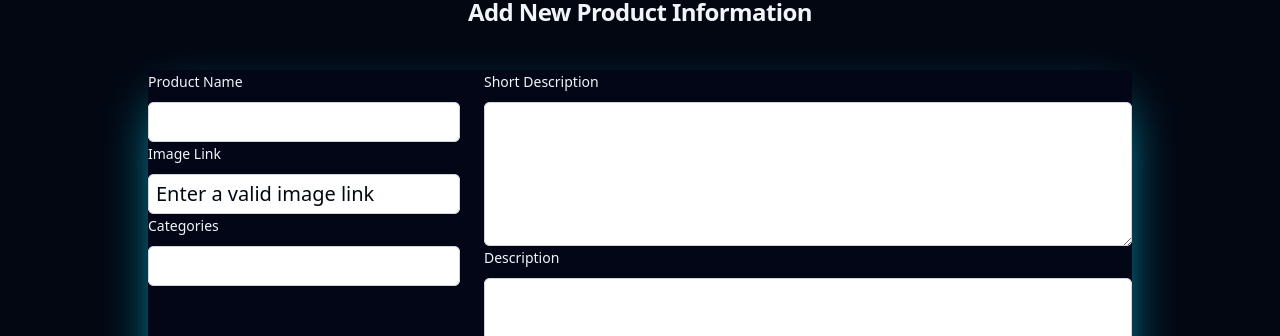
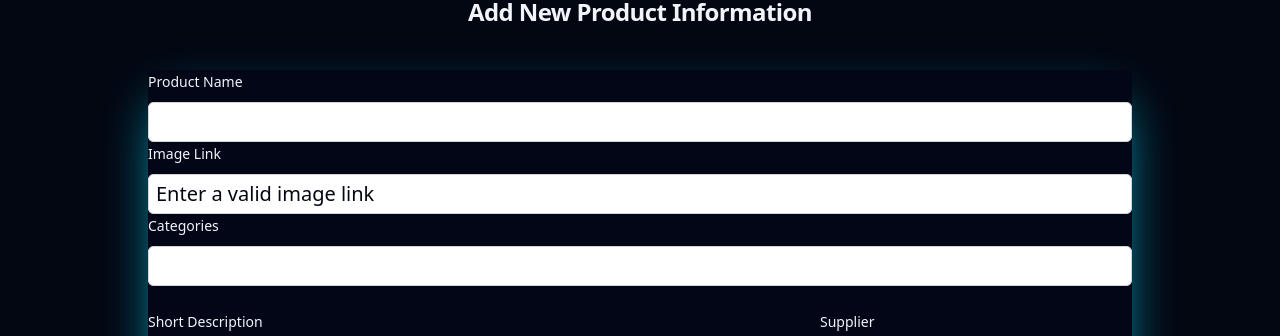
Before and after one commit to Junaith1994/jk-elite-securities-warehouse, a React (Vite) app: page /add-new-product in a window 1280 px wide. Shown: the part 534-870 px from the top of the page. Built offline with nearby package versions, Linux system fonts and the light colour scheme; no server answers; sample sign-in values are in the browser's storage.

Commit message:
Re-Changed 'Add New Product' page form layout for better user experience, Added Date column in 'Manage Products' table

```diff
--- a/src/Pages/ManageProducts/AddNewProduct/AddNewProduct.jsx
+++ b/src/Pages/ManageProducts/AddNewProduct/AddNewProduct.jsx
@@ -88,7 +88,7 @@ const AddNewProduct = () => {
 
             <div className="md:mx-auto shadow-2xl backdrop-blur-xl rounded-md bg-slate-950 shadow-cyan-500">
                 <form onSubmit={handleFormSubmit} className="grid md:grid-cols-3 gap-6" action="#" method="POST">
-                    <div className="col-span-3 md:col-span-1">
+                    <div className="col-span-3">
                         {/* Name, ImgLink, categories */}
                         <div>
                             <label htmlFor="email" className="block text-sm font-medium leading-6 text-slate-100">
--- a/src/Pages/ManageProducts/ManageProducts.jsx
+++ b/src/Pages/ManageProducts/ManageProducts.jsx
@@ -16,6 +16,7 @@ const ManageProducts = () => {
                         <th className="border border-slate-600">Categories</th>
                         <th className="border border-slate-600">Quantity</th>
                         <th className="border border-slate-600">Price</th>
+                        <th className="border border-slate-600">Added On</th>
                         <th className="border border-slate-600">Supplier</th>
                         <th className="border border-slate-600">Delete</th>
                     </tr>
--- a/src/Pages/ManageProducts/ProductData/ProductData.jsx
+++ b/src/Pages/ManageProducts/ProductData/ProductData.jsx
@@ -2,7 +2,7 @@ import { useNavigate } from 'react-router-dom';
 import './ProductData.css'
 
 const ProductData = ({ productData, handleDelete }) => {
-    const { _id, itemName, categories, supplier, price, quantity } = productData;
+    const { _id, itemName, categories, date, supplier, price, quantity } = productData;
     const navigate = useNavigate();
 
     return (
@@ -11,6 +11,7 @@ const ProductData = ({ productData, handleDelete }) => {
             <td className="border border-slate-700 shadow-md">{categories}</td>
             <td className={quantity < 100 ? 'bg-red-700 border border-slate-700' : 'border border-slate-700 shadow-md'}>{quantity}</td>
             <td className="border border-slate-700 shadow-md">{price}</td>
+            <td className="border border-slate-700 shadow-md">{date}</td>
             <td className="border border-slate-700 shadow-md">{supplier}</td>
             <td className="border w-5 md:w-auto border-slate-700 shadow-md cursor-pointer">
                 <svg onClick={() => handleDelete(_id, itemName)} xmlns="http://www.w3.org/2000/svg" viewBox="0 0 24 24" fill="red" className="w-9 h-8 md:h-6">
```
